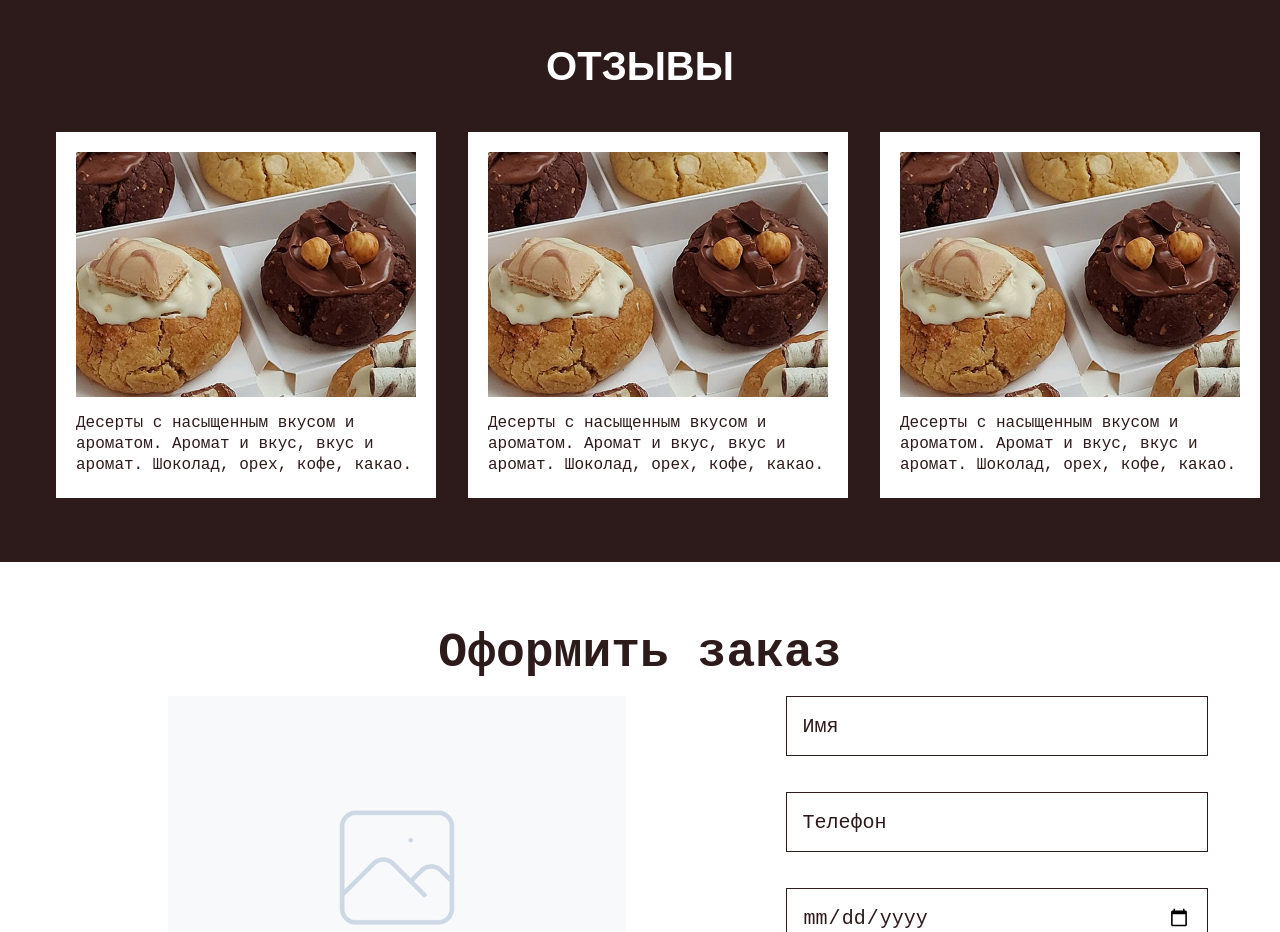
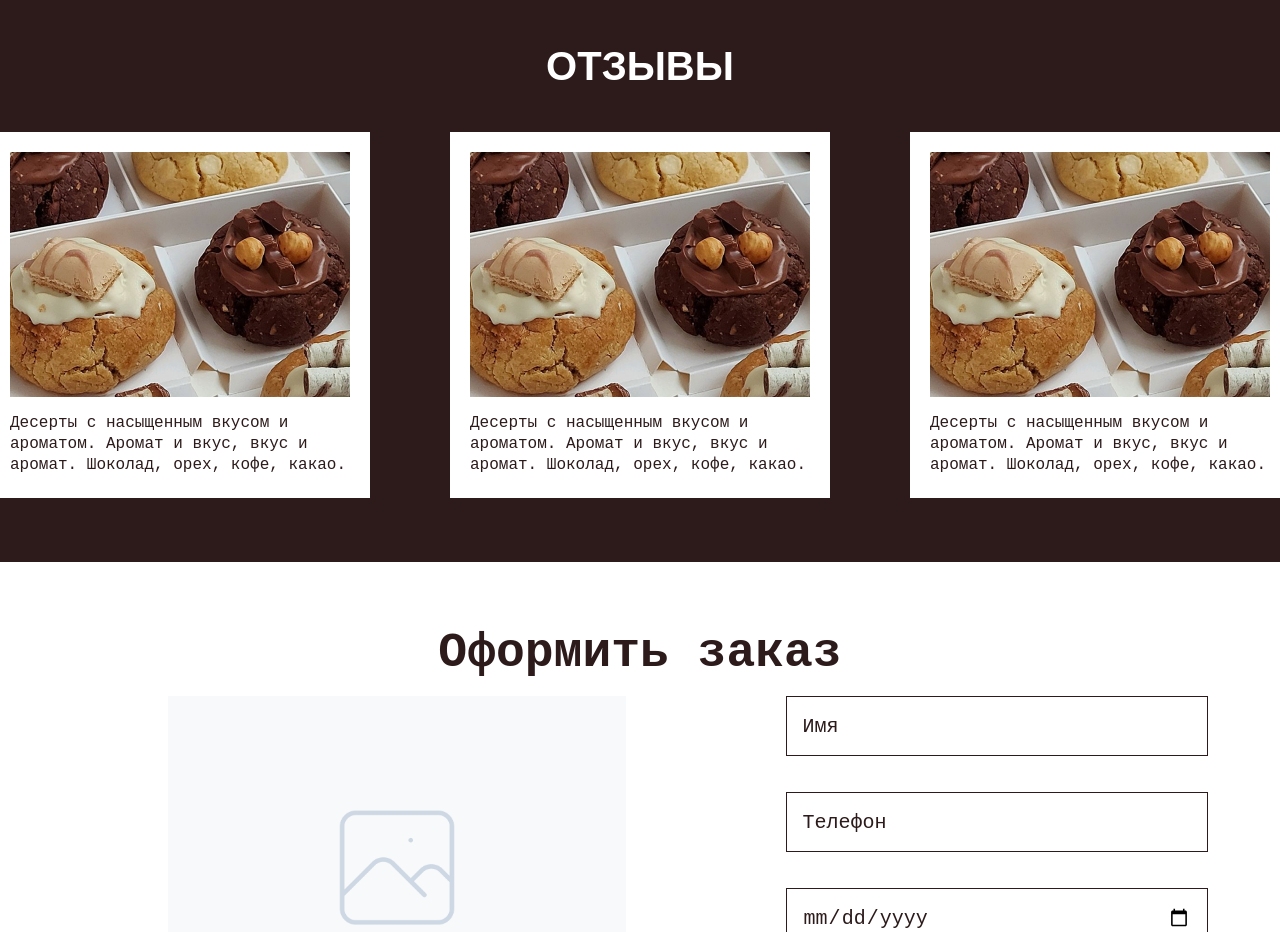
Before and after one commit to DeadDPie/landingGpo, a Next.js app: page / in a window 1280 px wide. Shown: the part 2940-3872 px from the top of the page. Built offline with nearby package versions, Linux system fonts and the light colour scheme; a web font is replaced by a local one.

Commit message:
fix cards positioning

```diff
--- a/src/components/Reviews/Reviews.module.css
+++ b/src/components/Reviews/Reviews.module.css
@@ -188,14 +188,13 @@ html[data-theme="B"] .title_b {
 
 html[data-theme="B"] .cards_container {
   display: grid;
-  grid-template-columns: repeat(3, 1fr);
-  gap: 2rem;
-  justify-items: center;
+  grid-template-columns: repeat(3, 380px);
+  gap: 5rem;
+  justify-content: center;
 }
 
 html[data-theme="B"] .review_card {
   background-color: var(--color-background);
-  width: 380px;
   height: 366px;
   padding: 20px;
   display: flex;
```
